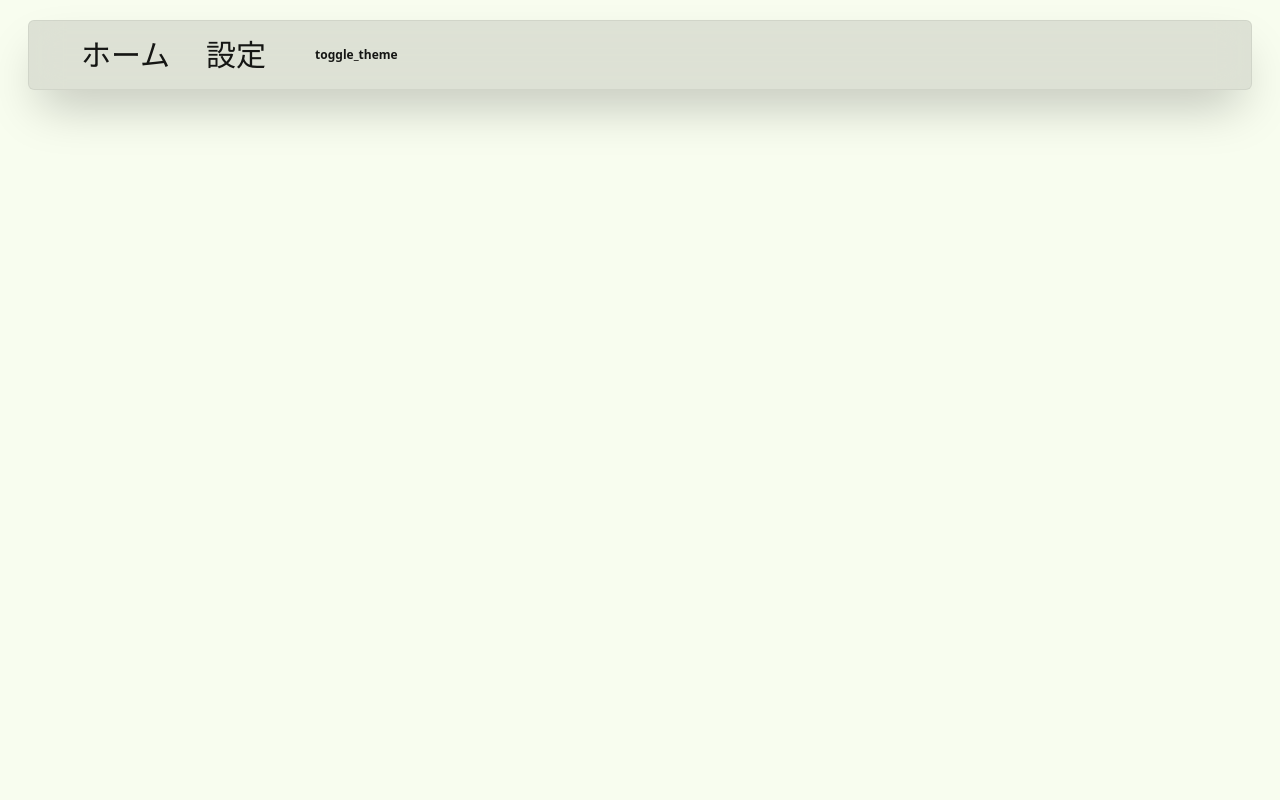
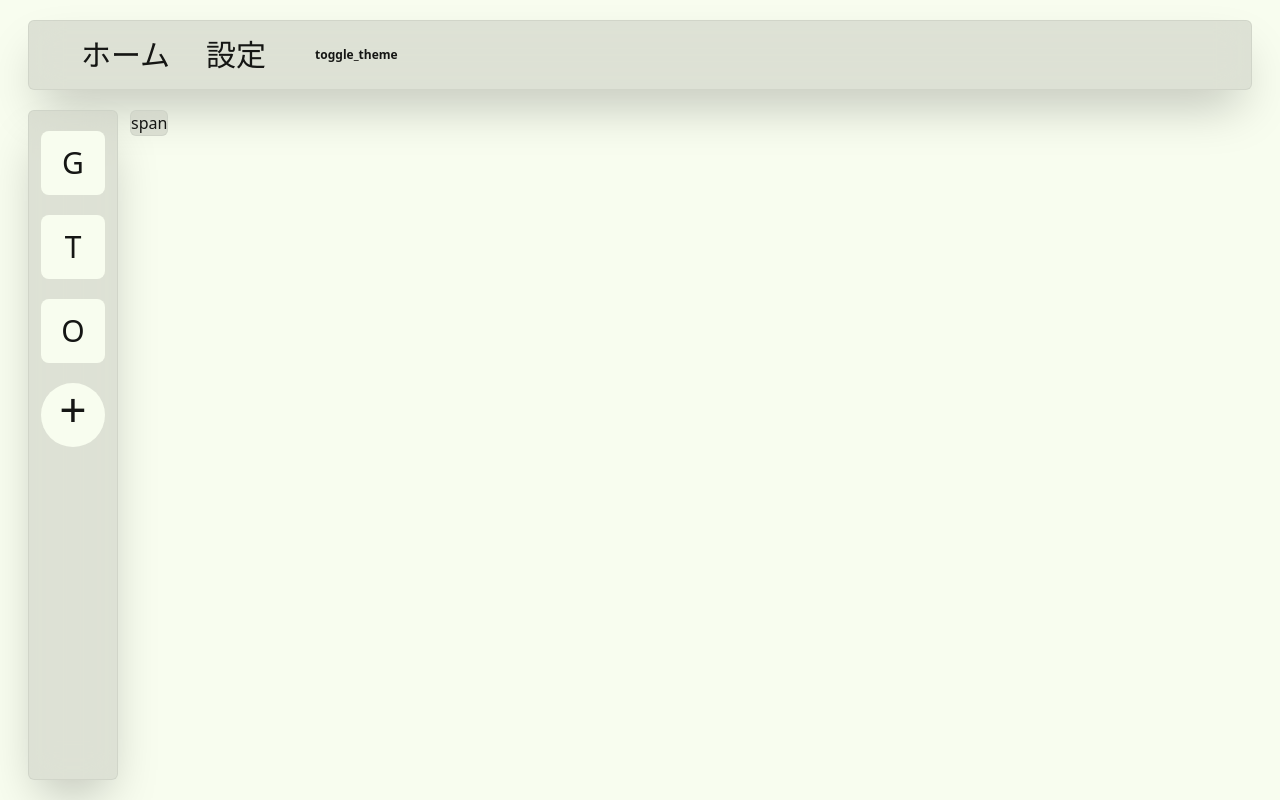
Before and after one commit to BlackBathRoom/DenDenMailFrontend, a React (Vite) app: page / in a window 1280 px wide. Built offline with nearby package versions, Linux system fonts and the light colour scheme.

Commit message:
add: ベンダー表示用領域を作成

```diff
--- a/src/components/layout/PageFrame/index.tsx
+++ b/src/components/layout/PageFrame/index.tsx
@@ -4,13 +4,13 @@ type Props = {
   children: React.ReactNode;
 };
 
-const Layout: React.FC<Props> = ({ children }) => {
+const PageFrame: React.FC<Props> = ({ children }) => {
   return (
-    <div className="flex flex-col px-7 py-5">
+    <div className="flex flex-col gap-5 px-7 py-5 h-screen w-full">
       <Header />
-      {children}
+      <div className="flex-1 w-full">{children}</div>
     </div>
   );
 };
 
-export default Layout;
+export default PageFrame;
--- a/src/pages/Home.tsx
+++ b/src/pages/Home.tsx
@@ -1,5 +1,30 @@
+import Panel from '../components/ui/Panel';
+
+const demoVendors = [
+  { name: 'G', id: 1 },
+  { name: 'T', id: 2 },
+  { name: 'O', id: 3 },
+];
+
 const Home: React.FC = () => {
-  return <div></div>;
+  return (
+    <div className="flex gap-3 items-start w-full h-full">
+      <Panel className="flex flex-col gap-5 w-fit h-full px-3 py-5">
+        {demoVendors.map((vendor) => (
+          <div
+            key={vendor.id}
+            className="rounded-lg bg-base-100 w-16 h-16 flex items-center justify-center"
+          >
+            <span className="text-3xl">{vendor.name}</span>
+          </div>
+        ))}
+        <div className="rounded-full bg-base-100 w-16 h-16 flex items-center justify-center">
+          <span className="text-5xl pb-3">+</span>
+        </div>
+      </Panel>
+      <Panel className="flex">span</Panel>
+    </div>
+  );
 };
 
 export default Home;
```
